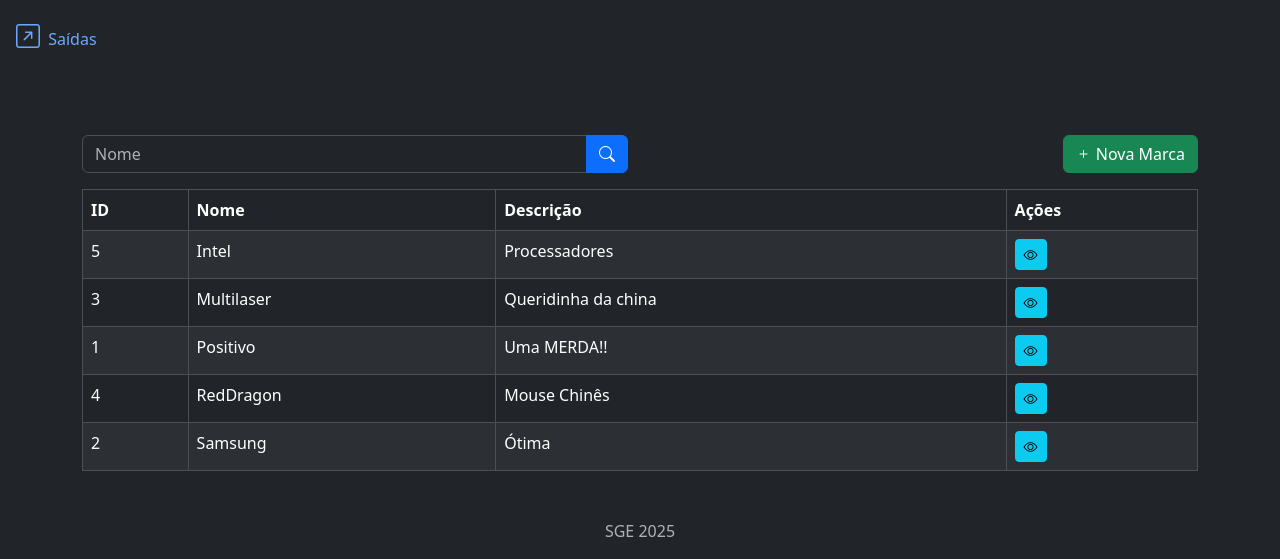
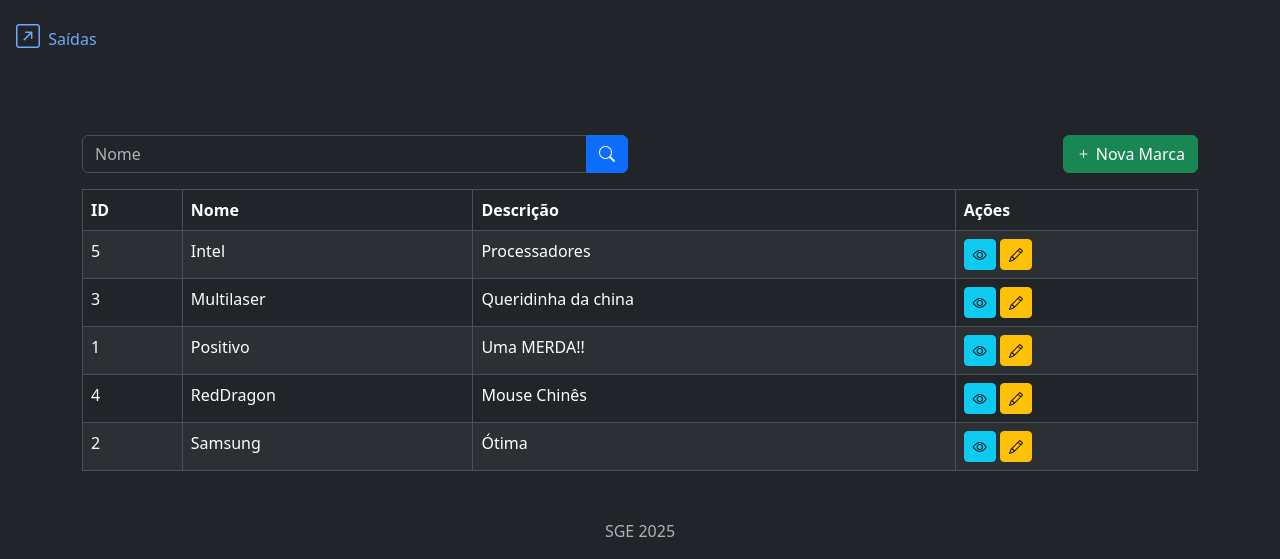
Before and after one commit to Lucas-Espindola-dev/SGE_Pycode, a Django app: page /brands/list/ in a window 1280 px wide. Shown: the part 366-925 px from the top of the page. Run offline with Django 5.2, Linux system fonts and the light colour scheme; data comes from the database, SQL or seed files in the repository; some libraries are stand-ins or nearby versions.

Commit message:
Creating a link to update a brand

```diff
--- a/brands/templates/brands_list.html
+++ b/brands/templates/brands_list.html
@@ -45,6 +45,9 @@
                     <a href="{% url 'brand_detail' brand.id %}" class="btn btn-info btn-sm">
                         <i class="bi bi-eye"></i>
                     </a>
+                    <a href="{% url 'brand_update' brand.id%}" class="btn btn-warning btn-sm">
+                        <i class="bi bi-pencil"></i>
+                    </a>
                 </td>
             </tr>
         {% endfor %}
```
